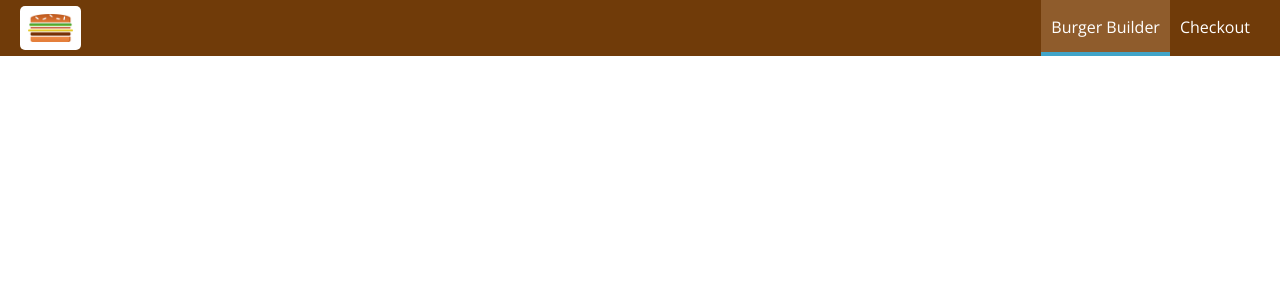
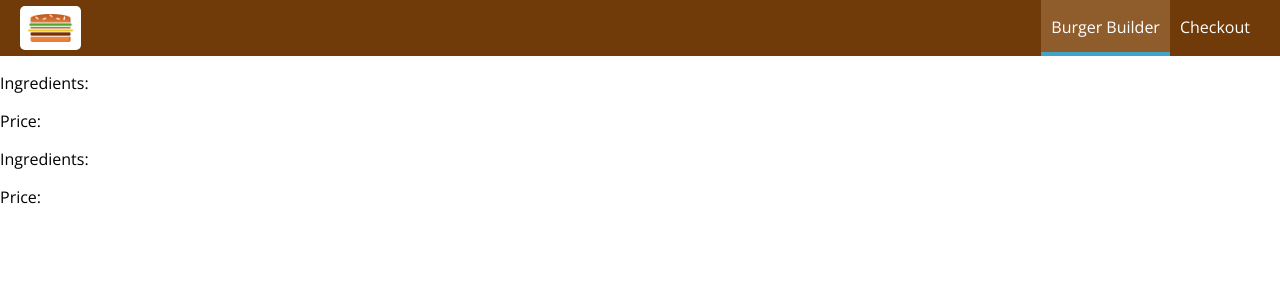
Before and after one commit to RodChris/BurgerBuilder, a React app in the folder burger-builder/: page /orders in a window 1280 px wide. Shown: the top 300 px of the page. Built offline with nearby package versions, Linux system fonts and the light colour scheme.

Commit message:
modified contact data and added orders page

```diff
--- a/burger-builder/src/App.js
+++ b/burger-builder/src/App.js
@@ -4,6 +4,7 @@ import { Route, Switch } from 'react-router-dom'
 import Layout from './components/Layout/Layout';
 import BurgerBuilder from './containers/BurgerBuilder/BurgerBuilder';
 import Checkout from './containers/Checkout/Checkout';
+import Orders from './containers/Orders/Orders'
 
 class App extends Component {
   render() {
@@ -12,6 +13,7 @@ class App extends Component {
         <Layout>
           <Switch>
             <Route path="/checkout" component={Checkout} />
+            <Route path="/orders" component={Orders} />
             <Route path="/" exact component={BurgerBuilder} />
           </Switch>
         </Layout>
--- /dev/null
+++ b/burger-builder/src/components/Order/Order.css
@@ -0,0 +1,8 @@
+.Order {
+    width: 100%;
+    border: 1px solid #eee;
+    box-shadow: 0 2px 3px #ccc;
+    padding: 10px;
+    margin: 10px auto;
+    box-sizing: border-box;
+}
--- /dev/null
+++ b/burger-builder/src/components/Order/Order.js
@@ -0,0 +1,14 @@
+import React from 'react'
+
+import classes from './Order.css'
+
+const order = (props) => {
+    return (
+        <div className={classes.order}>
+            <p>Ingredients: </p>
+            <p>Price: <strong></strong></p>
+        </div>
+    );
+}
+
+export default order;
--- a/burger-builder/src/containers/BurgerBuilder/BurgerBuilder.js
+++ b/burger-builder/src/containers/BurgerBuilder/BurgerBuilder.js
@@ -94,31 +94,12 @@ class BurgerBuilder extends Component {
 
   purchaseContinueHandler = () => {
     // alert('Purchase complete! Enjoy your burger fatty!')
-    // this.setState({loading: true});
-    // const order = {
-    //     ingredients: this.state.ingredients,
-    //     price: this.state.totalPrice,
-    //     customer: {
-    //       name: 'Chris',
-    //       address: {
-    //          street: 'Seasame',
-    //          zipCode: 15243,
-    //          country: 'Russia'
-    //       },
-    //       phoneNumber: '201-5454'
-    //     }
-    //   }
-    // axios.post('/orders.json', order)
-    //       .then(response => {
-    //           this.setState({loading: false, purchasing: false});
-    //       })
-    //       .catch(error => {
-    //           this.setState({loading: false, purchasing: false});
-    //       })
+
     const queryParams = [];
     for (let i in this.state.ingredients) {
         queryParams.push(encodeURIComponent(i) + '=' + encodeURIComponent(this.state.ingredients[i]));
     }
+    queryParams.push('price=' + this.state.totalPrice);
     const queryString = queryParams.join('&');
     this.props.history.push({
         pathname: '/checkout',
--- a/burger-builder/src/containers/Checkout/Checkout.js
+++ b/burger-builder/src/containers/Checkout/Checkout.js
@@ -7,21 +7,22 @@ import ContactData from '../Checkout/ContactData/ContactData'
 
 class Checkout extends Component {
   state = {
-      ingredients: {
-          salad: 1,
-          meat: 1,
-          cheese: 1,
-          bacon: 1
-      }
+      ingredients: null,
+      price: 0
   }
 
-  componentDidMount() {
+  componentWillMount() {
       const query = new URLSearchParams(this.props.location.search);
       const ingredients = {};
+      let price = 0;
       for (let param of query.entries()) {
-          ingredients[param[0]] = +param[1];
+          if (param[0] === 'price') {
+              price = param[1];
+          } else {
+              ingredients[param[0]] = +param[1];
+          }
       }
-      this.setState({ingredients: ingredients});
+      this.setState({ingredients: ingredients, totalPrice: price});
   }
 
   checkoutCancelledHandler = () => {
@@ -41,7 +42,7 @@ class Checkout extends Component {
                 checkoutContinued={this.checkoutContinuededHandler}/>
             <Route
                 path={this.props.match.path + '/contact-data'}
-                component={ContactData} />
+                render={(props) => (<ContactData ingredients={this.state.ingredients} price={this.state.totalPrice} {...props}/>)} />
       </div>
     )
   }
--- a/burger-builder/src/containers/Checkout/ContactData/ContactData.js
+++ b/burger-builder/src/containers/Checkout/ContactData/ContactData.js
@@ -1,6 +1,8 @@
 import React, { Component } from 'react';
 
 import Button from '../../../components/UI/Button/Button';
+import Spinner from '../../../components/UI/Spinner/Spinner';
+import axios from '../../../axios-orders';
 import classes from './ContactData.css'
 
  class ContactData extends Component {
@@ -13,16 +15,51 @@ import classes from './ContactData.css'
         }
     }
 
+    orderHandler = (event) => {
+        event.preventDefault();
+
+        this.setState({loading: true});
+
+        const order = {
+            ingredients: this.props.ingredients,
+            price: this.props.price,
+            customer: {
+                name: 'Chris',
+                address: {
+                    street: 'Seasame',
+                    zipCode: 15243,
+                    country: 'Russia'
+                    },
+                phoneNumber: '201-5454'
+                },
+            loading: false
+        }
+        axios.post('/orders.json', order)
+            .then(response => {
+                this.setState( {loading: false} );
+                this.props.history.push('/');
+            })
+            .catch(error => {
+                this.setState( {loading: false} );
+            })
+        }
+
     render() {
+        let form = (
+            <form>
+                    <input className={classes.Input}type="text" name="name" placeHolder="Your Name"/>
+                    <input className={classes.Input}type="email" name="email" placeHolder="Your Email"/>
+                    <input className={classes.Input}type="text" name="address" placeHolder="Your Address"/>
+                    <Button btnType='Success' clicked={this.orderHandler}>Order</Button>
+                </form>
+        );
+        if (this.state.loading) {
+            form = <Spinner />;
+        }
         return (
             <div className={classes.ContactData}>
                 <h4>Enter your Contact Data</h4>
-                <form>
-                    <input className={classes.Input}type="text" name="name" placeHolder="Your Name"/>
-                    <input className={classes.Input}type="email" name="email" placeHolder="Your Email"/>
-                    <input className={classes.Input}type="text" name="address" placeHolder="Your Address"/>
-                    <Button btnType='Success'>Order</Button>
-                </form>
+                {form}
             </div>
         )
     }
--- /dev/null
+++ b/burger-builder/src/containers/Orders/Orders.js
@@ -0,0 +1,16 @@
+import React, { Component } from 'react';
+
+import Order from '../../components/Order/Order'
+
+class Orders extends Component {
+  render() {
+    return (
+      <div>
+          <Order />
+          <Order />
+      </div>
+    )
+  }
+}
+
+export default Orders;
```
